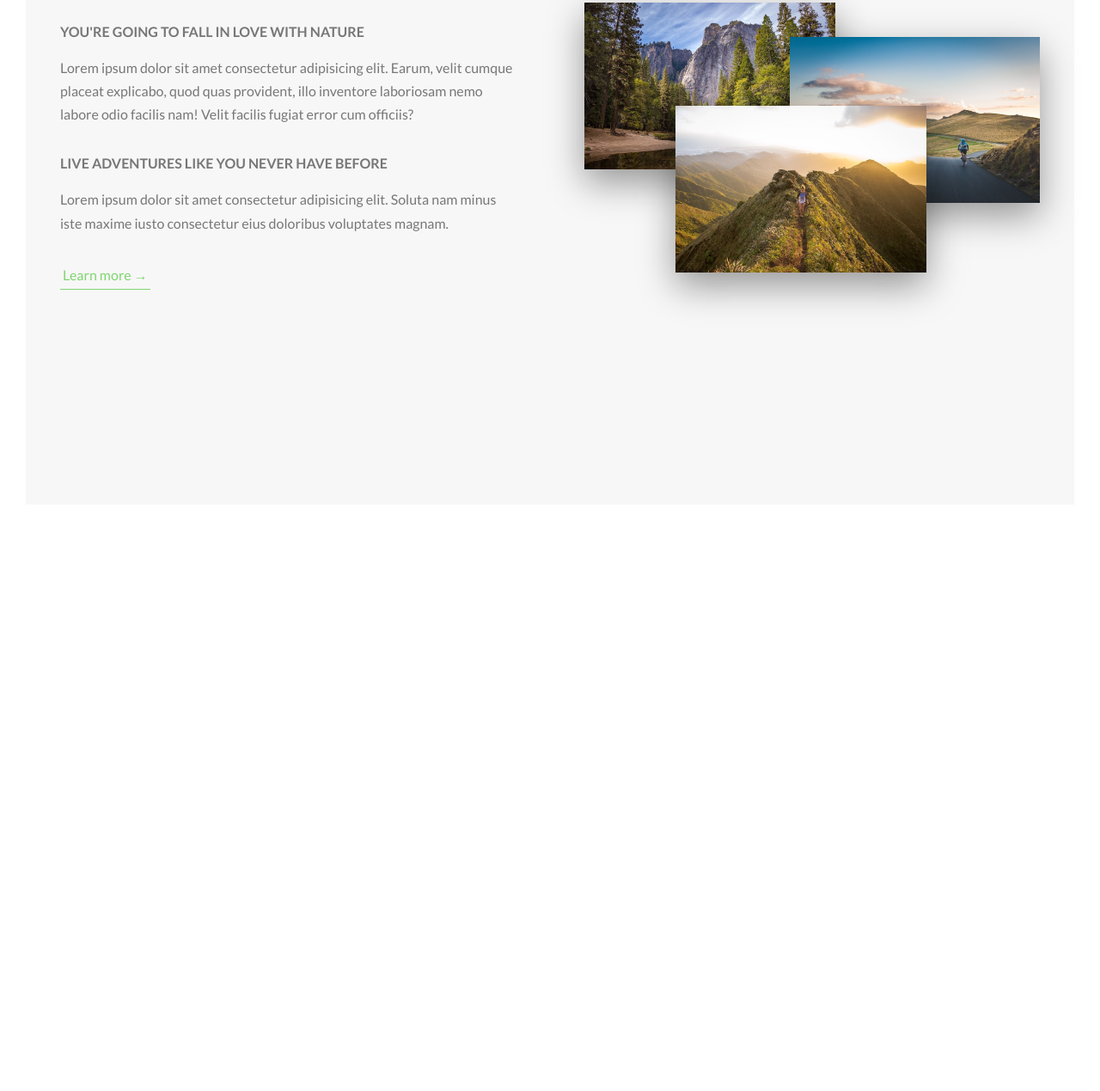
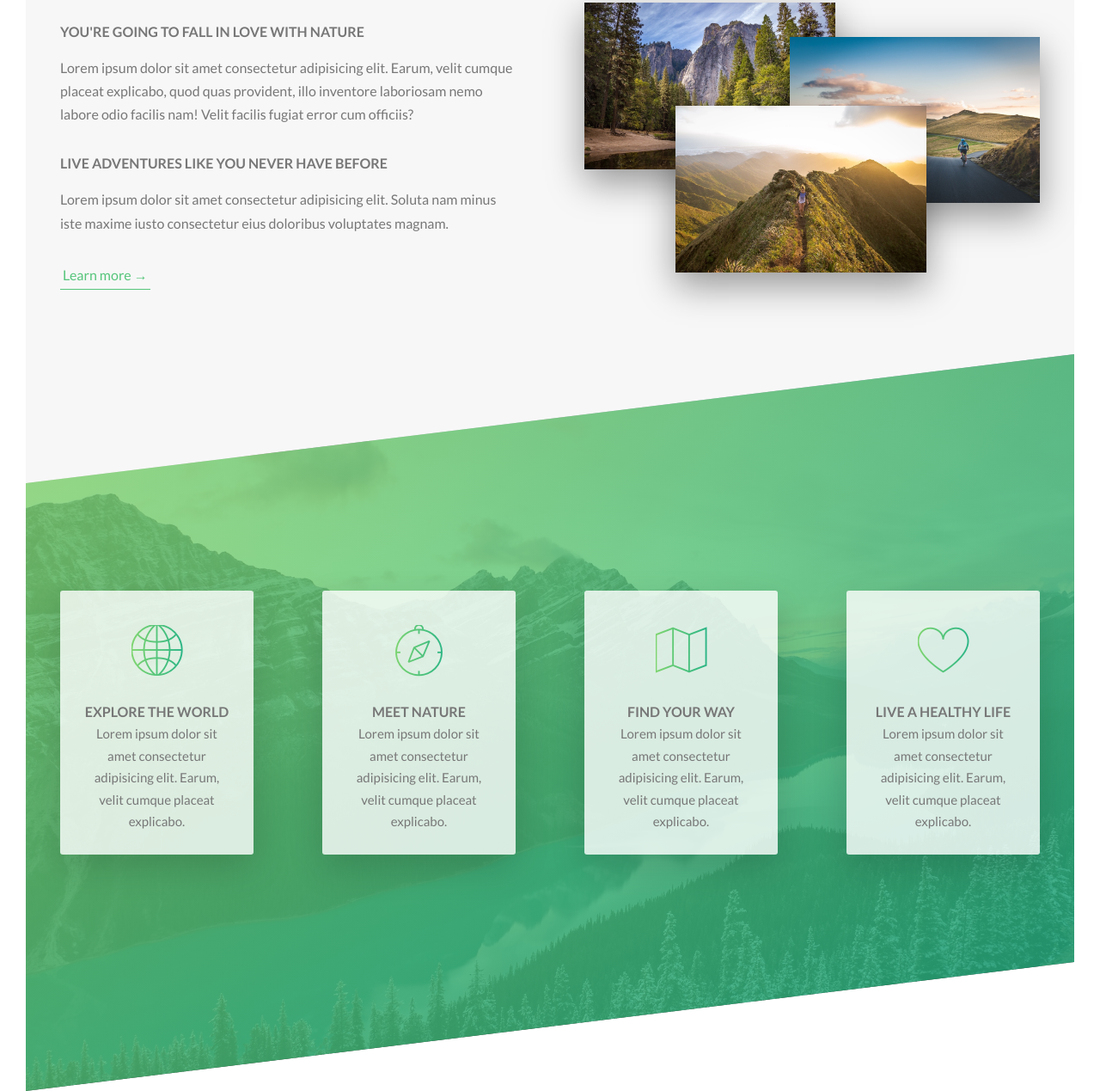
Before and after one commit to ElijahMwambazi/Natour, a website: page index.html in a window 1280 px wide. Shown: the part 997-2266 px from the top of the page at 86% size. Before the commit the page ends 1614 px from the top, so only its background shows below. Drawn offline with Linux system fonts and the light colour scheme.

Commit message:
Added feature section components and styled them

```diff
--- a/index.html
+++ b/index.html
@@ -9,7 +9,7 @@
       rel="stylesheet"
     />
 
-    <!-- <link rel="stylesheet" href="css/icon-font.css" /> -->
+    <link rel="stylesheet" href="css/icon-font.css" />
     <link rel="stylesheet" href="css/style.css" />
     <link rel="shortcut icon" type="image/png" href="img/favicon.png" />
 
@@ -33,6 +33,7 @@
     </header>
 
     <main>
+      <!-- ABOUT SECTION -->
       <section class="section-about">
         <div class="u-center-text u-margin-bottom-big">
           <h2 class="heading-secondary">
@@ -84,6 +85,55 @@
           </div>
         </div>
       </section>
+
+      <!-- FEATURES SECTION -->
+      <section class="section-features">
+        <div class="row">
+          <div class="col-1-of-4">
+            <div class="feature-box">
+              <i class="icon-basic-world feature-box__icon"></i>
+              <h3 class="heading-tertiary">Explore the world</h3>
+              <p class="feature-box__text">
+                Lorem ipsum dolor sit amet consectetur adipisicing elit. Earum,
+                velit cumque placeat explicabo.
+              </p>
+            </div>
+          </div>
+
+          <div class="col-1-of-4">
+            <div class="feature-box">
+              <i class="icon-basic-compass feature-box__icon"></i>
+              <h3 class="heading-tertiary">Meet nature</h3>
+              <p class="feature-box__text">
+                Lorem ipsum dolor sit amet consectetur adipisicing elit. Earum,
+                velit cumque placeat explicabo.
+              </p>
+            </div>
+          </div>
+
+          <div class="col-1-of-4">
+            <div class="feature-box">
+              <i class="icon-basic-map feature-box__icon"></i>
+              <h3 class="heading-tertiary">Find your way</h3>
+              <p class="feature-box__text">
+                Lorem ipsum dolor sit amet consectetur adipisicing elit. Earum,
+                velit cumque placeat explicabo.
+              </p>
+            </div>
+          </div>
+
+          <div class="col-1-of-4">
+            <div class="feature-box">
+              <i class="icon-basic-heart feature-box__icon"></i>
+              <h3 class="heading-tertiary">Live a healthy life</h3>
+              <p class="feature-box__text">
+                Lorem ipsum dolor sit amet consectetur adipisicing elit. Earum,
+                velit cumque placeat explicabo.
+              </p>
+            </div>
+          </div>
+        </div>
+      </section>
     </main>
 
     <!-- <section class="grid-test">
--- a/sass/abstracts/_variables.scss
+++ b/sass/abstracts/_variables.scss
@@ -1,13 +1,13 @@
 // COLORS
-$color-primay: #55c57a;
+$color-primary: #55c57a;
 $color-primary-light: #7ed56f;
-$color-primay-dark: #28b485;
-
-$color-grey-light-1: #f7f7f7;
+$color-primary-dark: #28b485;
 
 $color-grey-dark: #777;
 $color-white: #fff;
 $color-black: #000;
+
+$color-grey-light-1: #f7f7f7;
 
 // GRID DIMENTIONS
 $grid-width: 114rem;
--- a/sass/base/typography.scss
+++ b/sass/base/typography.scss
@@ -36,8 +36,8 @@ body {
   display: inline-block;
   background-image: linear-gradient(
     to right,
-    $color-primay-light,
-    $color-primay-dark
+    $color-primary-light,
+    $color-primary-dark
   );
   background-clip: text;
   -webkit-background-clip: text;
--- /dev/null
+++ b/sass/components/_feature-box.scss
@@ -0,0 +1,29 @@
+.feature-box {
+  background-color: rgba($color-white, 0.8);
+  font-size: 1.5rem;
+  padding: 2.5rem;
+  text-align: center;
+  border-radius: 3px;
+  box-shadow: 0 1.5rem 4rem rgba($color-black, 0.15);
+  transition: transform 0.3s;
+
+  &:hover {
+    transform: translateY(-1.5rem) scale(1.03);
+  }
+
+  &__icon {
+    font-size: 6rem;
+    margin-bottom: 0.5rem;
+    background-image: linear-gradient(
+      to right,
+      $color-primary-light,
+      $color-primary-dark
+    );
+    background-clip: text;
+    -webkit-background-clip: text;
+    color: transparent;
+  }
+
+  &__text {
+  }
+}
--- a/sass/layout/_header.scss
+++ b/sass/layout/_header.scss
@@ -2,8 +2,8 @@
   height: 95vh;
   background-image: linear-gradient(
       to right,
-      rgba($color-primay-light, 0.8),
-      rgba($color-primay-dark, 0.8)
+      rgba($color-primary-light, 0.8),
+      rgba($color-primary-dark, 0.8)
     ),
     url("../img/hero.jpg");
   background-size: cover;
--- a/sass/main.scss
+++ b/sass/main.scss
@@ -9,6 +9,7 @@
 
 @import "components/button";
 @import "components/composition";
+@import "components/feature-box";
 
 @import "layout/header";
 @import "layout/grid";
--- a/sass/pages/_home.scss
+++ b/sass/pages/_home.scss
@@ -3,3 +3,20 @@
   padding: 25rem 0;
   margin-top: -20vh;
 }
+
+.section-features {
+  padding: 20rem 0;
+  background-image: linear-gradient(
+      to right bottom,
+      rgba($color-primary-light, 0.8),
+      rgba($color-primary-dark, 0.8)
+    ),
+    url(../../img/nat-4.jpg);
+  background-size: cover;
+  transform: skewY(-7deg);
+  margin-top: -10rem;
+
+  & > * {
+    transform: skewY(7deg);
+  }
+}
```
Also changed, not shown: css/style.css.
